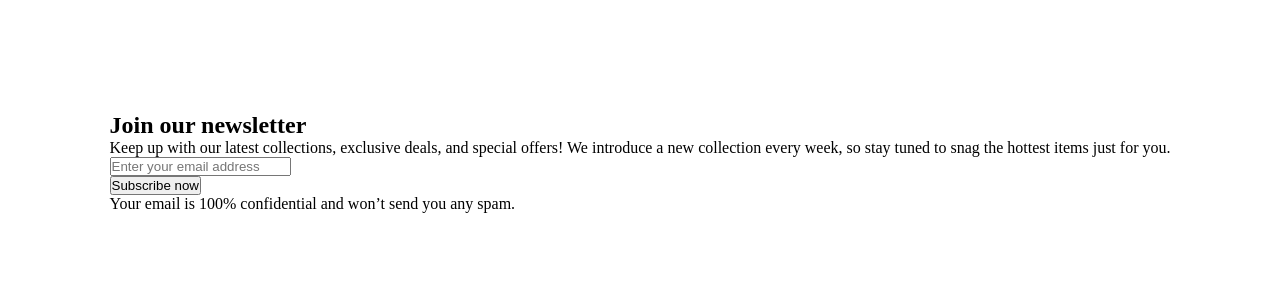
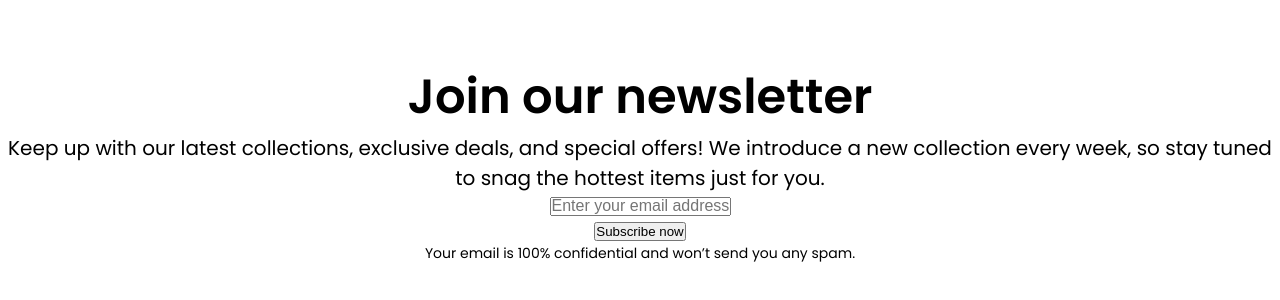
Before and after one commit to Daniel1000c/newsletter-component, a plain HTML site: page index.html in a window 1280 px wide. Shown: the part 238-538 px from the top of the page. Drawn offline with Linux system fonts and the light colour scheme; some icons are missing.

Commit message:
Add template formatting for article text

```diff
--- a/styles/style.css
+++ b/styles/style.css
@@ -14,20 +14,57 @@
   box-sizing: border-box;
 }
 
+/*Root Formatting*/
+:root {
+  --main-font: "Poppins", sans-serif;
+  --heading-color: #000;
+  --field-input-bg: #f9fafb;
+  --btn-color: #284bce;
+}
+
 /*Body Formatting*/
 body {
   display: flex;
   justify-content: center;
   align-items: center;
+  text-align: center;
   height: 100vh;
-}
-
-/*Root Formatting*/
-:root {
-  --heading-color: #000;
-  --field-input-bg: #f9fafb;
-  --btn-color: #284bce;
+  font-family: var(--main-font);
 }
 /* ==========================================================================
    NEWSLETTER FORMATTING
    ========================================================================== */
+
+/*Format news letter font size*/
+article h1 {
+  font-weight: 600;
+  font-size: 3rem;
+}
+
+/*Format font weight for placeholder and submit button*/
+input::placeholder,
+input[target="submit"] {
+  font-size: 1rem;
+}
+
+/*Format subheading*/
+p {
+  font-weight: 400;
+  font-size: 1.25rem;
+}
+
+/*Format placeholder text for email input*/
+input::placeholder {
+  font-weight: 500;
+}
+
+/*Format button font size*/
+input[target="submit"] {
+  font-weight: 600;
+}
+
+/*Format helper text font styling*/
+.helperText {
+  font-weight: 400;
+  font-size: 0.875rem;
+}
```
